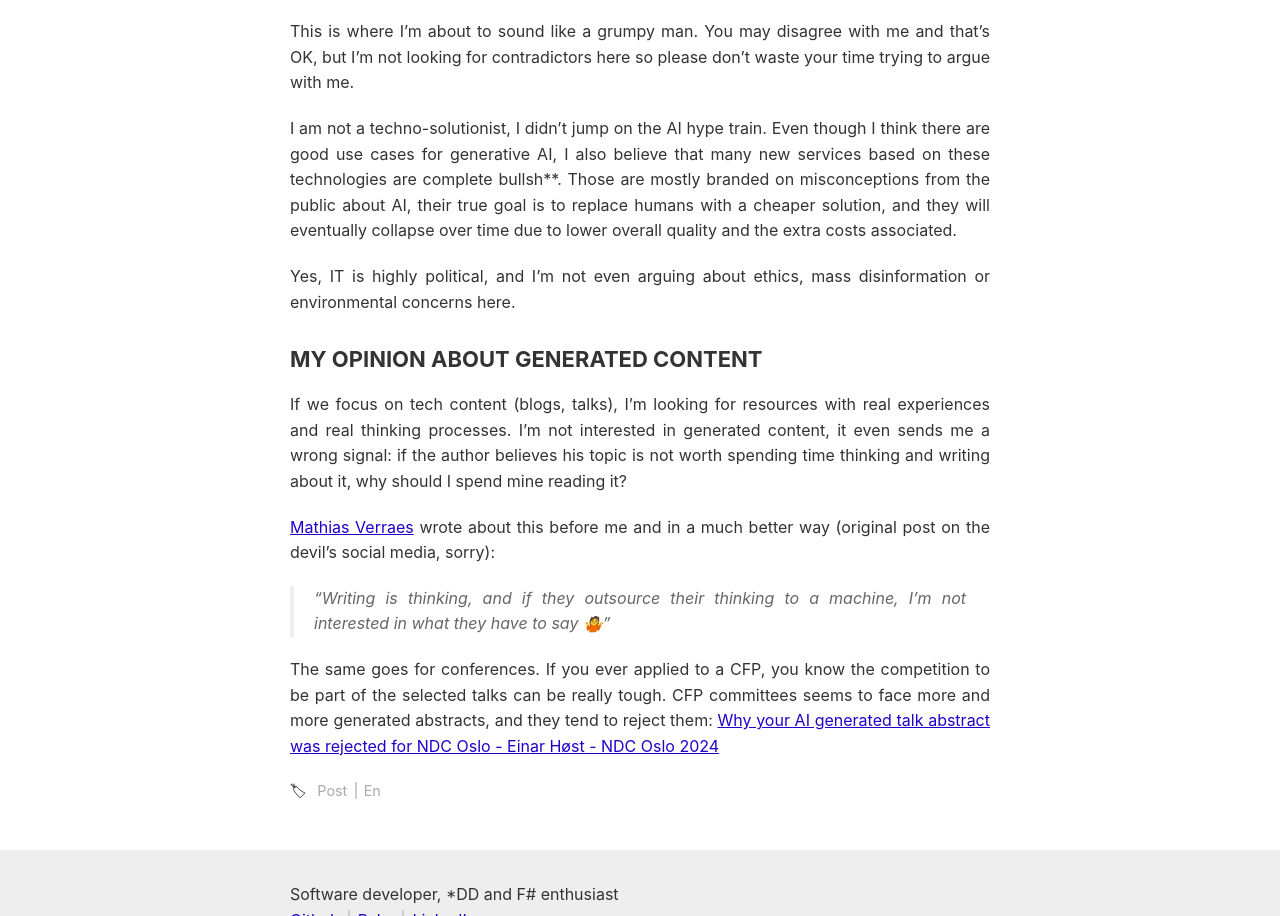
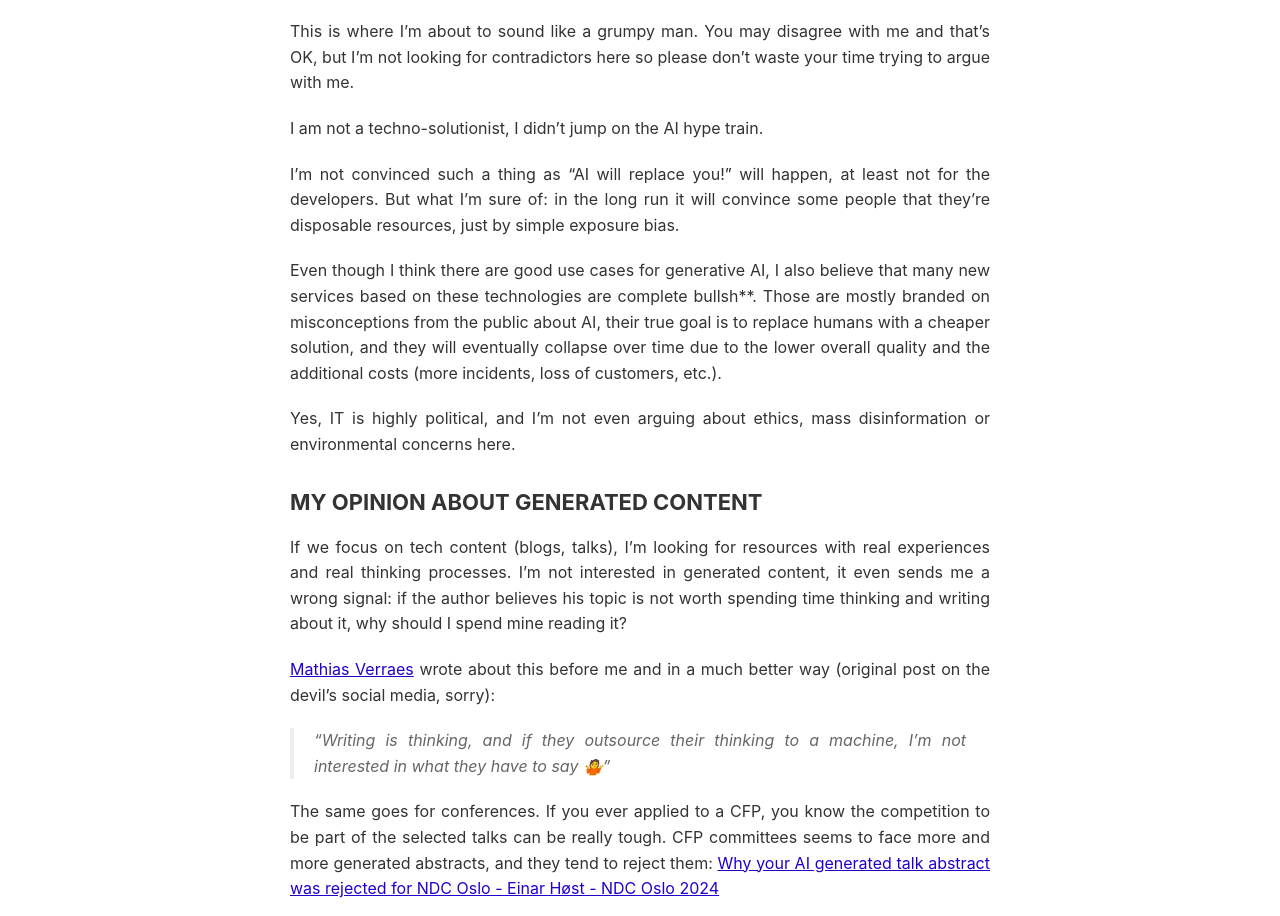
Before and after one commit to RomainTrm/romaintrm.github.io, a plain HTML site: page posts/applying-the-ai-manifesto/index.html in a window 1280 px wide. Shown: the part 870-1786 px from the top of the page. Drawn offline with Linux system fonts and the light colour scheme.

Commit message:
Update blog

```diff
--- a/posts/applying-the-ai-manifesto/index.html
+++ b/posts/applying-the-ai-manifesto/index.html
@@ -40,7 +40,10 @@
 <p>Both tools provide some rephrasing capabilities, I occasionally accept some suggestions when I&rsquo;m not happy with my own phrasing and I cannot manage to find something better by myself. However, I&rsquo;m always making sure that these suggestions remains in line with the point I am developing.</p>
 <h2 id="my-opinion-about-generative-ai">MY OPINION ABOUT GENERATIVE AI</h2>
 <p>This is where I&rsquo;m about to sound like a grumpy man. You may disagree with me and that&rsquo;s OK, but I&rsquo;m not looking for contradictors here so please don&rsquo;t waste your time trying to argue with me.</p>
-<p>I am not a techno-solutionist, I didn&rsquo;t jump on the AI hype train. Even though I think there are good use cases for generative AI, I also believe that many new services based on these technologies are complete bullsh**. Those are mostly branded on misconceptions from the public about AI, their true goal is to replace humans with a cheaper solution, and they will eventually collapse over time due to lower overall quality and the extra costs associated.</p>
+<p>I am not a techno-solutionist, I didn&rsquo;t jump on the AI hype train.</p>
+<p>I&rsquo;m not convinced such a thing as &ldquo;AI will replace you!&rdquo; will happen, at least not for the developers.
+But what I&rsquo;m sure of: in the long run it will convince some people that they&rsquo;re disposable resources, just by simple exposure bias.</p>
+<p>Even though I think there are good use cases for generative AI, I also believe that many new services based on these technologies are complete bullsh**. Those are mostly branded on misconceptions from the public about AI, their true goal is to replace humans with a cheaper solution, and they will eventually collapse over time due to the lower overall quality and the additional costs (more incidents, loss of customers, etc.).</p>
 <p>Yes, IT is highly political, and I&rsquo;m not even arguing about ethics, mass disinformation or environmental concerns here.</p>
 <h2 id="my-opinion-about-generated-content">MY OPINION ABOUT GENERATED CONTENT</h2>
 <p>If we focus on tech content (blogs, talks), I&rsquo;m looking for resources with real experiences and real thinking processes. I&rsquo;m not interested in generated content, it even sends me a wrong signal: if the author believes his topic is not worth spending time thinking and writing about it, why should I spend mine reading it?</p>
```
